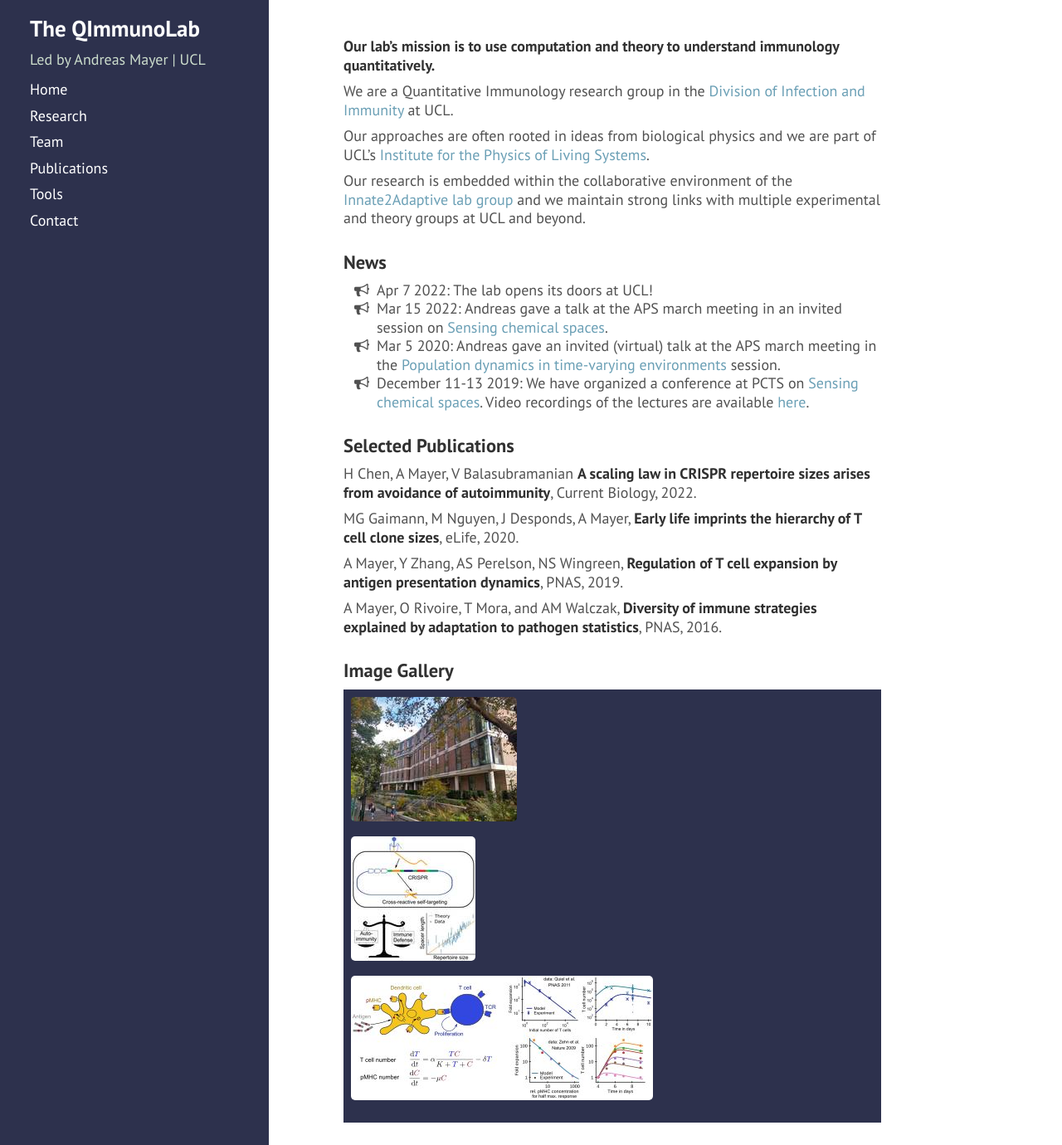
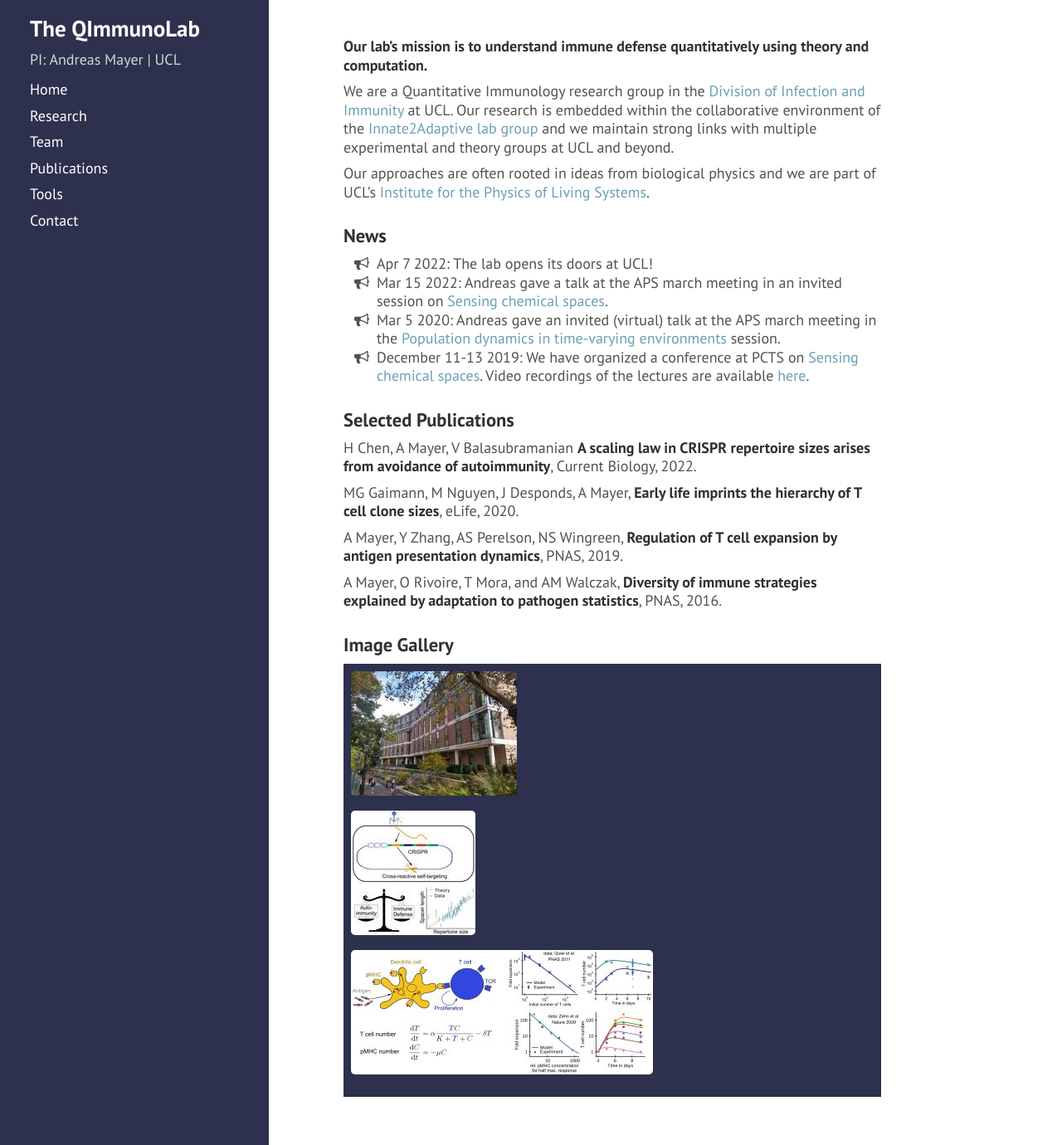
Before and after one commit to andim/andim.github.io, a Jekyll site: the page built from index.md, in a window 1280 px wide and 1380 px high. Shown: the whole window at 83% size. Built offline with Jekyll 4.4.1, drawn with Linux system fonts in a browser that asks for light colours; nearby versions of some CDN libraries; a style sheet for code colours, icons or effects is not loaded.

Commit message:
some updates

```diff
--- a/_config.yml
+++ b/_config.yml
@@ -7,8 +7,8 @@ permalink:        pretty
 
 # Setup
 title:            The QImmunoLab
-tagline:          'Quantitative Immunology Lab @ UCL'
-description:      'Led by Andreas Mayer | UCL'
+tagline:          'Quantitative Immunology @ UCL'
+description:      'PI: Andreas Mayer | UCL'
 url:              http://andim.github.io/
 baseurl:          /
 
--- a/index.md
+++ b/index.md
@@ -6,13 +6,11 @@ order: 1
 
 <link rel="stylesheet" href="gallery/css/blueimp-gallery.min.css">
 
-#### Our lab's mission is to use computation and theory to understand immunology quantitatively.
+#### Our lab's mission is to understand immune defense quantitatively using theory and computation.
 
-We are a Quantitative Immunology research group in the [Division of Infection and Immunity](https://www.ucl.ac.uk/infection-immunity/) at UCL.
+We are a Quantitative Immunology research group in the [Division of Infection and Immunity](https://www.ucl.ac.uk/infection-immunity/) at UCL. Our research is embedded within the collaborative environment of the [Innate2Adaptive lab group](https://www.ucl.ac.uk/infection-immunity/research/research-department-infection/lab-research-groups/innate2adaptive) and we maintain strong links with multiple experimental and theory groups at UCL and beyond.
 
 Our approaches are often rooted in ideas from biological physics and we are part of UCL's [Institute for the Physics of Living Systems](https://www.ucl.ac.uk/physics-living-systems/).
-
-Our research is embedded within the collaborative environment of the [Innate2Adaptive lab group](https://www.ucl.ac.uk/infection-immunity/research/research-department-infection/lab-research-groups/innate2adaptive) and we maintain strong links with multiple experimental and theory groups at UCL and beyond.
 
 ### News
 
```
Also changed, not shown: team.md (+1 -1 lines).
